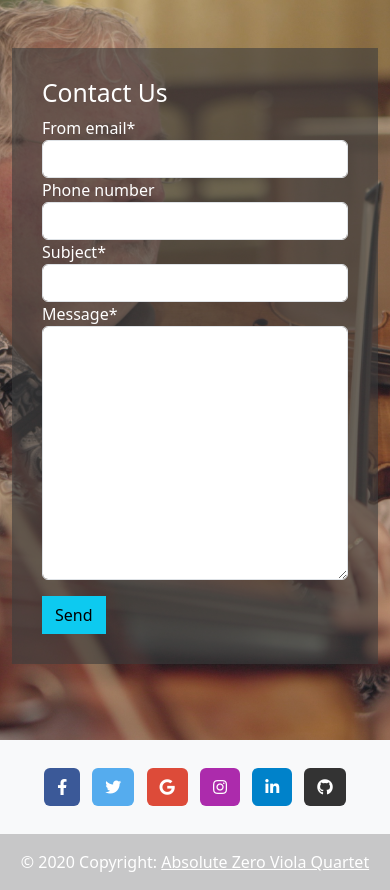
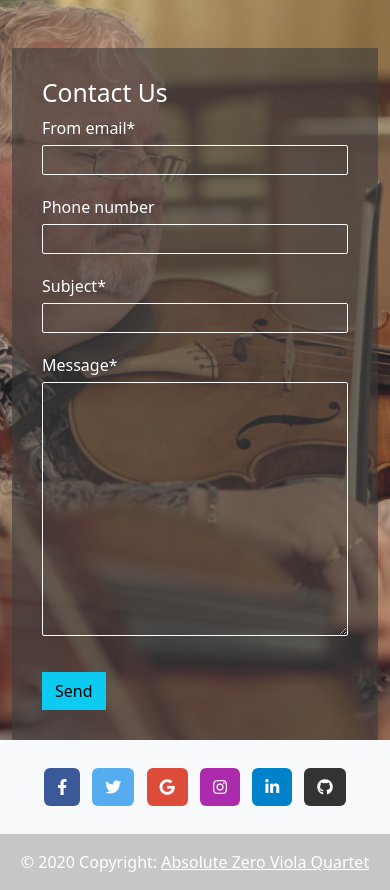
Before and after one commit to siondawson/milestone-project-4, a Django app: page /contact/ in a window 390 px wide. Shown: the part 126-1016 px from the top of the page. Run offline with Django 3.2, Linux system fonts and the light colour scheme; some libraries are stand-ins or nearby versions.

Commit message:
phone number field in contact form causing error

```diff
--- a/sendemail/views.py
+++ b/sendemail/views.py
@@ -18,7 +18,7 @@ def contact(request):
             phone_number = form.cleaned_data["phone_number"]
             message = form.cleaned_data['message']
             try:
-                send_mail(subject, message, from_email, phone_number, ["admin@example.com"])
+                send_mail(subject, message, from_email, ["admin@example.com"])
             except BadHeaderError:
                 return HttpResponse("Invalid header found.")
             messages.success(request, "Email sent! We will respond as soon as possible")
--- a/static/css/base.css
+++ b/static/css/base.css
@@ -131,3 +131,22 @@ body {
         left: 0%;
     }
 }
+
+#id_from_email, #id_phone_number, #id_subject {
+    background: transparent;
+    color: #fafafa;
+    width: 100%;
+    height: 30px;
+    margin: 5px 0 20px 0;
+    border: 1px solid #fafafa;
+    border-radius: 2px;
+}
+
+#id_message {
+    background: transparent;
+    color: #fafafa;
+    width: 100%;
+    margin: 5px 0 20px 0;
+    border: 1px solid #fafafa;
+    border-radius: 2px;
+}
```
